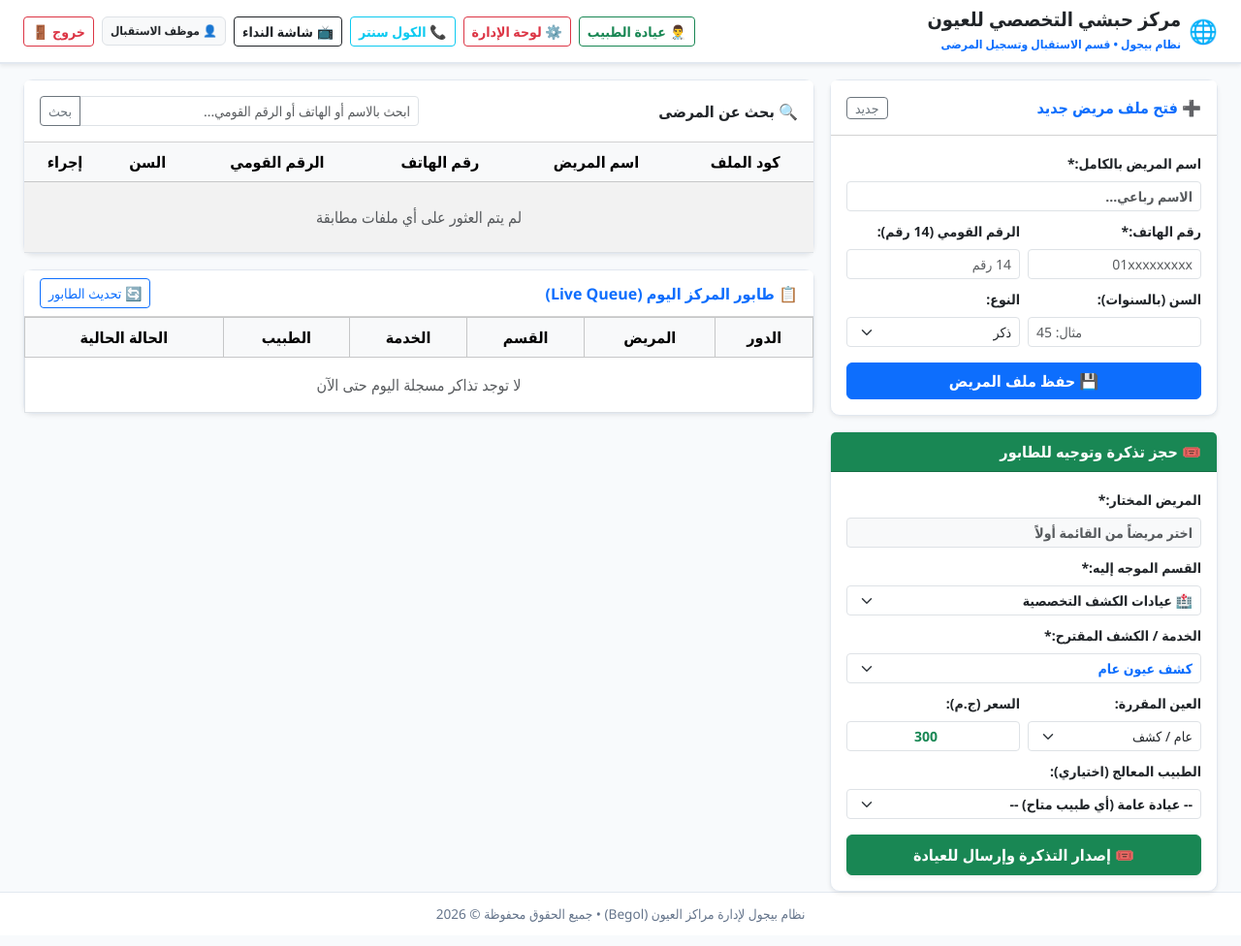
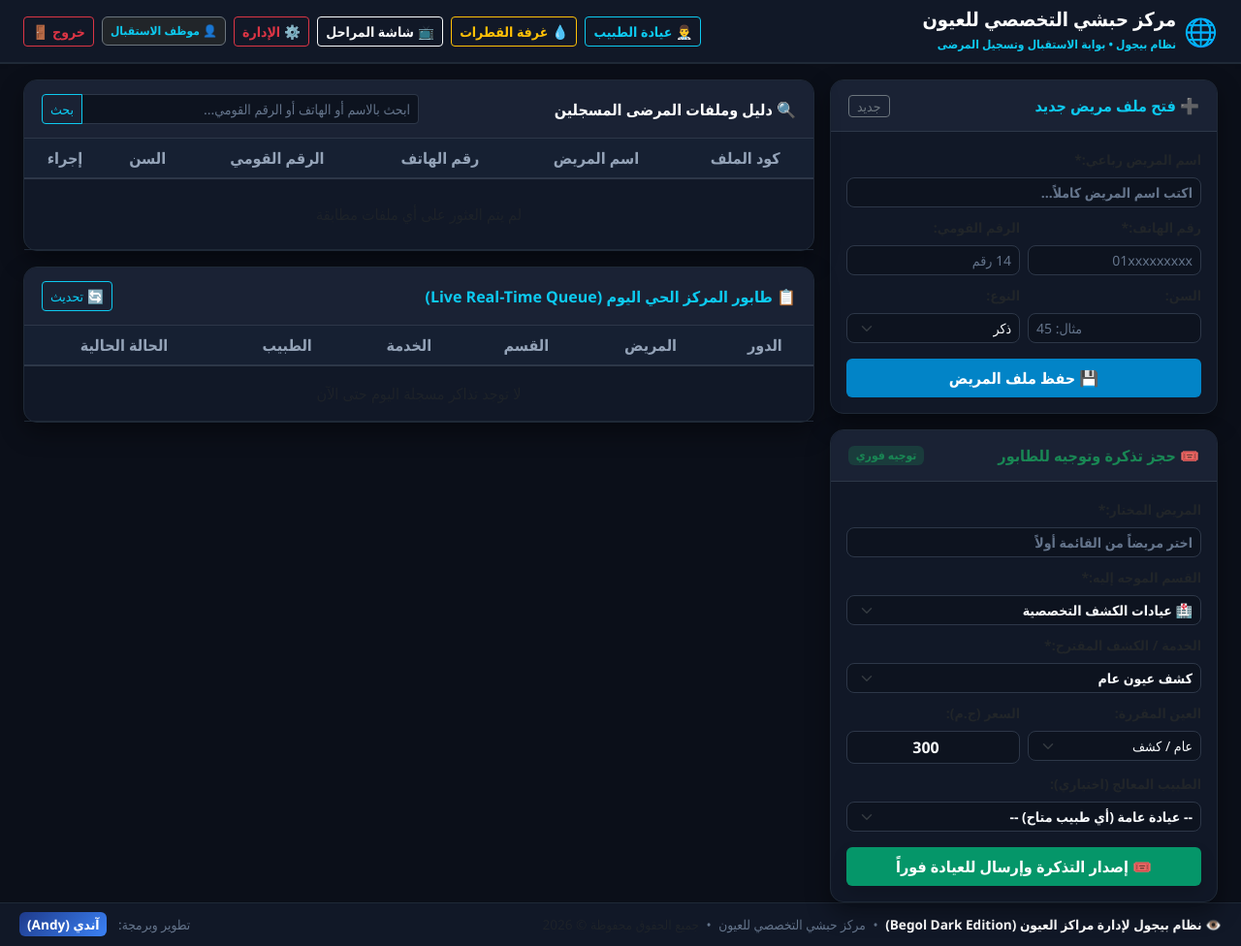
Before and after one commit to andriafransis/HabashiEyeSystem2, a plain HTML site: page reception.html in a window 1280 px wide. Shown: the whole page at 97% size. Drawn offline with nearby package versions, Linux system fonts and the light colour scheme; no server answers; sample sign-in values are in the browser's storage.

Commit message:
Auto update 00:11:57

```diff
--- a/reception.html
+++ b/reception.html
@@ -3,37 +3,60 @@
 <head>
     <meta charset="UTF-8">
     <meta name="viewport" content="width=device-width, initial-scale=1.0">
-    <title>مركز حبشي للعيون - الاستقبال (Begol)</title>
+    <title>مركز حبشي للعيون - الاستقبال (Begol Dark)</title>
     <link rel="stylesheet" href="https://cdn.jsdelivr.net/npm/bootstrap@5.3.2/dist/css/bootstrap.rtl.min.css">
     <script src="https://cdn.jsdelivr.net/npm/@supabase/supabase-js@2"></script>
     <script src="js/supabaseClient.js"></script>
     <script src="js/auth-guard.js"></script>
     <script src="js/api.js"></script>
     <style>
-        body { background-color: #f8fafc; font-family: 'Segoe UI', Tahoma, sans-serif; min-height: 100vh; display: flex; flex-direction: column; }
-        .top-navbar { background-color: #ffffff; border-bottom: 2px solid #e2e8f0; }
-        .card-custom { border-radius: 10px; border: 1px solid #e2e8f0; }
-        .begol-footer { margin-top: auto; background: #ffffff; border-top: 1px solid #e2e8f0; padding: 12px 20px; font-size: 0.85rem; color: #64748b; }
-        .selected-row { background-color: #e0f2fe !important; }
+        body { background-color: #0b0f19; color: #e2e8f0; font-family: 'Segoe UI', Tahoma, sans-serif; min-height: 100vh; display: flex; flex-direction: column; }
+        .top-navbar { background-color: #111827; border-bottom: 2px solid #1f2937; }
+        .card-custom { background: #111827; border-radius: 14px; border: 1px solid #1f2937; box-shadow: 0 10px 25px rgba(0,0,0,0.4); }
+        .card-header-custom { background: #1a2234; border-bottom: 1px solid #2d3748; padding: 14px 18px; border-radius: 13px 13px 0 0 !important; }
+
+        .form-control, .form-select {
+            background-color: #0d131f !important;
+            border: 1px solid #2d3748 !important;
+            color: #f8fafc !important;
+            border-radius: 8px;
+        }
+        .form-control:focus, .form-select:focus {
+            border-color: #38bdf8 !important;
+            box-shadow: 0 0 10px rgba(56, 189, 248, 0.25) !important;
+        }
+        .form-control::placeholder { color: #64748b; }
+
+        .table-dark-custom { --bs-table-bg: transparent; color: #e2e8f0; border-color: #1f2937; }
+        .table-dark-custom thead th { background-color: #162032; color: #94a3b8; font-weight: 700; border-bottom: 2px solid #2d3748; }
+        .table-dark-custom tbody tr:hover { background-color: #1e293b !important; }
+
+        .begol-footer { margin-top: auto; background: #111827; border-top: 1px solid #1f2937; padding: 12px 20px; font-size: 0.85rem; color: #64748b; }
+        .andy-badge { background: linear-gradient(135deg, #1e3a8a, #3b82f6); color: #fff; padding: 3px 8px; border-radius: 6px; font-weight: bold; }
+        .btn-neon-primary { background: #0284c7; color: white; border: none; font-weight: bold; }
+        .btn-neon-primary:hover { background: #0369a1; color: white; }
+        .btn-neon-success { background: #059669; color: white; border: none; font-weight: bold; }
+        .btn-neon-success:hover { background: #047857; color: white; }
     </style>
 </head>
 <body>
 
+    <!-- البار العلوي الداكن -->
     <nav class="top-navbar py-2 px-4 shadow-sm mb-3">
         <div class="d-flex justify-content-between align-items-center flex-wrap gap-2">
             <div class="d-flex align-items-center">
-                <span class="fs-4 me-2 text-primary">🌐</span>
+                <span class="fs-3 me-2">🌐</span>
                 <div>
-                    <h5 class="m-0 fw-bold text-dark">مركز حبشي التخصصي للعيون</h5>
-                    <small class="text-primary fw-bold" style="font-size: 0.75rem;">نظام بيجول • قسم الاستقبال وتسجيل المرضى</small>
+                    <h5 class="m-0 fw-bold text-white">مركز حبشي التخصصي للعيون</h5>
+                    <small class="text-info fw-bold" style="font-size: 0.75rem;">نظام بيجول • بوابة الاستقبال وتسجيل المرضى</small>
                 </div>
             </div>
             <div class="d-flex align-items-center gap-2">
-                <a href="doctor.html" class="btn btn-outline-success btn-sm fw-bold">👨‍⚕️ عيادة الطبيب</a>
-                <a href="admin.html" class="btn btn-outline-danger btn-sm fw-bold">⚙️ لوحة الإدارة</a>
-                <a href="callcenter.html" class="btn btn-outline-info btn-sm fw-bold">📞 الكول سنتر</a>
-                <a href="queue.html" target="_blank" class="btn btn-outline-dark btn-sm fw-bold">📺 شاشة النداء</a>
-                <span id="lblUserBadge" class="badge bg-light text-dark border p-2">👤 موظف الاستقبال</span>
+                <a href="doctor.html" class="btn btn-outline-info btn-sm fw-bold">👨‍⚕️ عيادة الطبيب</a>
+                <a href="dilation.html" class="btn btn-outline-warning btn-sm fw-bold">💧 غرفة القطرات</a>
+                <a href="queue.html" target="_blank" class="btn btn-outline-light btn-sm fw-bold">📺 شاشة المراحل</a>
+                <a href="admin.html" class="btn btn-outline-danger btn-sm fw-bold">⚙️ الإدارة</a>
+                <span id="lblUserBadge" class="badge bg-dark text-info border border-secondary p-2">👤 موظف الاستقبال</span>
                 <button class="btn btn-sm btn-outline-danger fw-bold" onclick="logout()">خروج 🚪</button>
             </div>
         </div>
@@ -43,55 +66,58 @@
         <div class="row g-3">
             <!-- تسجيل وتعديل مريض جديد -->
             <div class="col-md-4">
-                <div class="card card-custom shadow-sm bg-white mb-3">
-                    <div class="card-header bg-white fw-bold text-primary py-3 d-flex justify-content-between align-items-center">
-                        <span id="patientFormTitle">➕ فتح ملف مريض جديد</span>
+                <div class="card card-custom mb-3">
+                    <div class="card-header-custom d-flex justify-content-between align-items-center">
+                        <span id="patientFormTitle" class="fw-bold text-info">➕ فتح ملف مريض جديد</span>
                         <button class="btn btn-sm btn-outline-secondary py-0" onclick="resetPatientForm()">جديد</button>
                     </div>
                     <div class="card-body">
                         <input type="hidden" id="pId" value="0">
                         <div class="mb-2">
-                            <label class="form-label small fw-bold">اسم المريض بالكامل:*</label>
-                            <input type="text" id="pFullName" class="form-control form-control-sm fw-bold" placeholder="الاسم رباعي..." required>
+                            <label class="form-label small fw-bold text-slate-300">اسم المريض رباعي:*</label>
+                            <input type="text" id="pFullName" class="form-control form-control-sm fw-bold" placeholder="اكتب اسم المريض كاملاً..." required>
                         </div>
                         <div class="row g-2 mb-2">
                             <div class="col-6">
-                                <label class="form-label small fw-bold">رقم الهاتف:*</label>
+                                <label class="form-label small fw-bold text-slate-300">رقم الهاتف:*</label>
                                 <input type="text" id="pMobile" class="form-control form-control-sm" placeholder="01xxxxxxxxx" required>
                             </div>
                             <div class="col-6">
-                                <label class="form-label small fw-bold">الرقم القومي (14 رقم):</label>
+                                <label class="form-label small fw-bold text-slate-300">الرقم القومي:</label>
                                 <input type="text" id="pNationalId" class="form-control form-control-sm" placeholder="14 رقم">
                             </div>
                         </div>
                         <div class="row g-2 mb-3">
                             <div class="col-6">
-                                <label class="form-label small fw-bold">السن (بالسنوات):</label>
+                                <label class="form-label small fw-bold text-slate-300">السن:</label>
                                 <input type="number" id="pAge" class="form-control form-control-sm" placeholder="مثال: 45">
                             </div>
                             <div class="col-6">
-                                <label class="form-label small fw-bold">النوع:</label>
+                                <label class="form-label small fw-bold text-slate-300">النوع:</label>
                                 <select id="pGender" class="form-select form-select-sm">
                                     <option value="ذكر">ذكر</option>
                                     <option value="أنثى">أنثى</option>
                                 </select>
                             </div>
                         </div>
-                        <button type="button" id="btnSavePatient" class="btn btn-primary w-100 fw-bold" onclick="savePatient()">💾 حفظ ملف المريض</button>
+                        <button type="button" id="btnSavePatient" class="btn btn-neon-primary w-100 fw-bold py-2" onclick="savePatient()">💾 حفظ ملف المريض</button>
                     </div>
                 </div>
 
                 <!-- إصدار تذكرة كشف ودور للطابور -->
-                <div class="card card-custom shadow-sm bg-white">
-                    <div class="card-header bg-success text-white fw-bold py-2">🎟️ حجز تذكرة وتوجيه للطابور</div>
+                <div class="card card-custom">
+                    <div class="card-header-custom d-flex justify-content-between align-items-center">
+                        <span class="fw-bold text-success">🎟️ حجز تذكرة وتوجيه للطابور</span>
+                        <span class="badge bg-success bg-opacity-25 text-success">توجيه فوري</span>
+                    </div>
                     <div class="card-body">
                         <div class="mb-2">
-                            <label class="form-label small fw-bold">المريض المختار:*</label>
-                            <input type="text" id="ticketPatientDisplay" class="form-control form-control-sm fw-bold bg-light" readonly placeholder="اختر مريضاً من القائمة أولاً">
+                            <label class="form-label small fw-bold text-slate-300">المريض المختار:*</label>
+                            <input type="text" id="ticketPatientDisplay" class="form-control form-control-sm fw-bold bg-dark text-warning" readonly placeholder="اختر مريضاً من القائمة أولاً">
                             <input type="hidden" id="ticketPatientId" value="0">
                         </div>
                         <div class="mb-2">
-                            <label class="form-label small fw-bold">القسم الموجه إليه:*</label>
+                            <label class="form-label small fw-bold text-slate-300">القسم الموجه إليه:*</label>
                             <select id="ticketDept" class="form-select form-select-sm fw-bold" onchange="loadServicesForDept()">
                                 <option value="عيادة الكشف">🏥 عيادات الكشف التخصصية</option>
                                 <option value="وحدة الفحوصات">🔬 وحدة الفحوصات والأشعة</option>
@@ -100,12 +126,12 @@
                             </select>
                         </div>
                         <div class="mb-2">
-                            <label class="form-label small fw-bold">الخدمة / الكشف المقترح:*</label>
-                            <select id="ticketService" class="form-select form-select-sm fw-bold text-primary"></select>
+                            <label class="form-label small fw-bold text-slate-300">الخدمة / الكشف المقترح:*</label>
+                            <select id="ticketService" class="form-select form-select-sm fw-bold text-info"></select>
                         </div>
                         <div class="row g-2 mb-2">
                             <div class="col-6">
-                                <label class="form-label small fw-bold">العين المقررة:</label>
+                                <label class="form-label small fw-bold text-slate-300">العين المقررة:</label>
                                 <select id="ticketEyeSide" class="form-select form-select-sm">
                                     <option value="عام">عام / كشف</option>
                                     <option value="OD">العين اليمنى (OD)</option>
@@ -114,16 +140,16 @@
                                 </select>
                             </div>
                             <div class="col-6">
-                                <label class="form-label small fw-bold">السعر (ج.م):</label>
-                                <input type="number" id="ticketPrice" class="form-control form-control-sm fw-bold text-success text-center" value="300">
+                                <label class="form-label small fw-bold text-slate-300">السعر (ج.م):</label>
+                                <input type="number" id="ticketPrice" class="form-control form-control-sm fw-bold text-success text-center fs-6" value="300">
                             </div>
                         </div>
                         <div class="mb-3">
-                            <label class="form-label small fw-bold">الطبيب المعالج (اختياري):</label>
+                            <label class="form-label small fw-bold text-slate-300">الطبيب المعالج (اختياري):</label>
                             <select id="ticketDoctor" class="form-select form-select-sm fw-bold"></select>
                         </div>
-                        <button type="button" class="btn btn-success w-100 fw-bold py-2 shadow-sm" onclick="issueQueueTicket()">
-                            🎟️ إصدار التذكرة وإرسال للعيادة
+                        <button type="button" class="btn btn-neon-success w-100 fw-bold py-2 shadow" onclick="issueQueueTicket()">
+                            🎟️ إصدار التذكرة وإرسال للعيادة فوراً
                         </button>
                     </div>
                 </div>
@@ -131,18 +157,18 @@
 
             <!-- البحث وقائمة المرضى وسجل الزيارات اليومية -->
             <div class="col-md-8">
-                <div class="card card-custom shadow-sm bg-white mb-3">
-                    <div class="card-header bg-white fw-bold d-flex justify-content-between align-items-center py-3">
-                        <span class="text-dark">🔍 بحث عن المرضى</span>
+                <div class="card card-custom mb-3">
+                    <div class="card-header-custom d-flex justify-content-between align-items-center flex-wrap gap-2">
+                        <span class="fw-bold text-white">🔍 دليل وملفات المرضى المسجلين</span>
                         <div class="input-group input-group-sm w-50">
                             <input type="text" id="txtSearch" class="form-control" placeholder="ابحث بالاسم أو الهاتف أو الرقم القومي..." oninput="searchPatients()">
-                            <button class="btn btn-outline-secondary" onclick="searchPatients()">بحث</button>
+                            <button class="btn btn-outline-info" onclick="searchPatients()">بحث</button>
                         </div>
                     </div>
                     <div class="card-body p-0">
-                        <div class="table-responsive" style="max-height: 40vh;">
-                            <table class="table table-hover table-striped text-center align-middle m-0">
-                                <thead class="table-light">
+                        <div class="table-responsive" style="max-height: 38vh;">
+                            <table class="table table-dark-custom table-hover text-center align-middle m-0">
+                                <thead>
                                     <tr>
                                         <th>كود الملف</th>
                                         <th>اسم المريض</th>
@@ -160,16 +186,16 @@
                     </div>
                 </div>
 
-                <!-- جدول طابور اليوم الحي -->
-                <div class="card card-custom shadow-sm bg-white">
-                    <div class="card-header bg-white fw-bold d-flex justify-content-between align-items-center py-2">
-                        <span class="text-primary">📋 طابور المركز اليوم (Live Queue)</span>
-                        <button class="btn btn-sm btn-outline-primary" onclick="loadTodayQueue()">🔄 تحديث الطابور</button>
+                <!-- جدول طابور اليوم الحي المظلم -->
+                <div class="card card-custom">
+                    <div class="card-header-custom d-flex justify-content-between align-items-center">
+                        <span class="fw-bold text-info">📋 طابور المركز الحي اليوم (Live Real-Time Queue)</span>
+                        <button class="btn btn-sm btn-outline-info" onclick="loadTodayQueue()">🔄 تحديث</button>
                     </div>
                     <div class="card-body p-0">
                         <div class="table-responsive" style="max-height: 40vh;">
-                            <table class="table table-bordered table-hover text-center align-middle m-0">
-                                <thead class="table-light">
+                            <table class="table table-dark-custom table-hover text-center align-middle m-0">
+                                <thead>
                                     <tr>
                                         <th>الدور</th>
                                         <th>المريض</th>
@@ -190,8 +216,20 @@
         </div>
     </div>
 
-    <footer class="begol-footer text-center">
-        نظام بيجول لإدارة مراكز العيون (Begol) • جميع الحقوق محفوظة © 2026
+    <footer class="begol-footer">
+        <div class="d-flex justify-content-between align-items-center flex-wrap gap-2">
+            <div>
+                <strong class="text-white">👁️ نظام بيجول لإدارة مراكز العيون (Begol Dark Edition)</strong>
+                <span class="mx-1">•</span>
+                <span>مركز حبشي التخصصي للعيون</span>
+                <span class="mx-1">•</span>
+                <span class="text-muted">جميع الحقوق محفوظة © 2026</span>
+            </div>
+            <div>
+                <span class="me-2">تطوير وبرمجة:</span>
+                <span class="andy-badge">آندي (Andy)</span>
+            </div>
+        </div>
     </footer>
 
     <script>
@@ -303,14 +341,14 @@
                 data.forEach(p => {
                     tbody.innerHTML += `
                         <tr>
-                            <td class="fw-bold">#${p.PatientID}</td>
-                            <td class="fw-bold text-dark text-start ps-3">${p.FullName}</td>
+                            <td class="fw-bold text-info">#${p.PatientID}</td>
+                            <td class="fw-bold text-white text-start ps-3">${p.FullName}</td>
                             <td>${p.Mobile1 || '-'}</td>
                             <td>${p.NationalID || '-'}</td>
                             <td>${p.Age || '-'}</td>
                             <td>
-                                <button class="btn btn-sm btn-success py-0 px-2 fw-bold me-1" onclick="selectPatientForTicket(${p.PatientID}, '${p.FullName}')">🎟️ حجز</button>
-                                <button class="btn btn-sm btn-outline-primary py-0 px-2" onclick="editPatient(${JSON.stringify(p).replace(/"/g, '&quot;')})">✏️</button>
+                                <button class="btn btn-sm btn-outline-success py-0 px-2 fw-bold me-1" onclick="selectPatientForTicket(${p.PatientID}, '${p.FullName}')">🎟️ اختيار</button>
+                                <button class="btn btn-sm btn-outline-info py-0 px-2" onclick="editPatient(${JSON.stringify(p).replace(/"/g, '&quot;')})">✏️</button>
                             </td>
                         </tr>`;
                 });
@@ -354,10 +392,9 @@
             if (patientId <= 0) { alert('يرجى اختيار مريض من القائمة أولاً!'); return; }
 
             try {
-                // استدعاء محرك الحجز الموحد
                 const res = await api.queue.bookTicket(patientId, clinic, serviceType, eyeSide, price, doctorName);
                 if (res.success) {
-                    alert(`✅ تم إصدار التذكرة بنجاح!\nرقم الدور: (${res.queueNumber})\nتم إرسال المريض لشاشة الدكتور.`);
+                    alert(`✅ تم إصدار التذكرة بنجاح!\nرقم الدور: (${res.queueNumber})\nتم إرسال المريض لشاشة الدكتور فوراً.`);
                     document.getElementById('ticketPatientId').value = '0';
                     document.getElementById('ticketPatientDisplay').value = '';
                     await loadTodayQueue();
@@ -385,16 +422,16 @@
 
                 data.forEach(q => {
                     let stBadge = '<span class="badge bg-warning text-dark">انتظار</span>';
-                    if (q.Status === 'Dilating') stBadge = '<span class="badge bg-info text-dark">توسيع حدقة ⏳</span>';
-                    else if (q.Status === 'DilationReady') stBadge = '<span class="badge bg-primary">جاهز بعد التوسيع ✅</span>';
-                    else if (q.Status === 'Done') stBadge = '<span class="badge bg-success">تم الكشف ✔️</span>';
+                    if (q.Status === 'Dilating') stBadge = '<span class="badge bg-warning bg-opacity-25 text-warning border border-warning">توسيع ⏳</span>';
+                    else if (q.Status === 'DilationReady') stBadge = '<span class="badge bg-info bg-opacity-25 text-info border border-info">جاهز بعد التوسيع ✅</span>';
+                    else if (q.Status === 'Done') stBadge = '<span class="badge bg-success bg-opacity-25 text-success border border-success">تم الكشف ✔️</span>';
 
                     tbody.innerHTML += `
                         <tr>
-                            <td class="fw-bold fs-6 text-primary">${q.QueueNumber}</td>
-                            <td class="fw-bold text-dark text-start ps-3">${q.Patients?.FullName || 'مريض'}</td>
-                            <td><span class="badge bg-light text-dark border">${q.Department}</span></td>
-                            <td>${q.ServiceType || '-'}</td>
+                            <td class="fw-bold fs-6 text-info">${q.QueueNumber}</td>
+                            <td class="fw-bold text-white text-start ps-3">${q.Patients?.FullName || 'مريض'}</td>
+                            <td><span class="badge bg-dark border border-secondary">${q.Department}</span></td>
+                            <td class="small text-slate-300">${q.ServiceType || '-'}</td>
                             <td>${q.DoctorName ? 'د. ' + q.DoctorName : 'عام'}</td>
                             <td>${stBadge}</td>
                         </tr>`;
```
